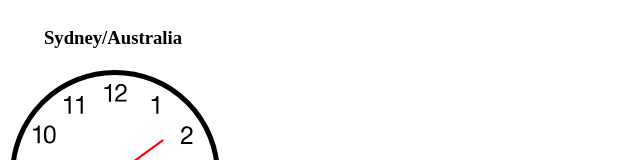
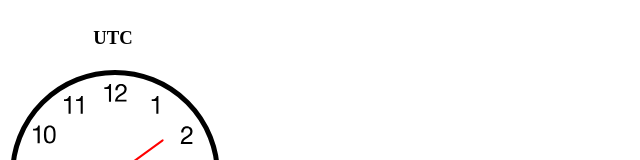
Before and after one commit to waynezdev/challenge-ticking-clock, a React (Create React App) app: page / in a window 1280 px wide. Shown: the top 160 px of the page, without its empty margins (0-640 px from the left). Built offline with nearby package versions, Linux system fonts and the light colour scheme.

Commit message:
updated to get the timezone from the users system

```diff
--- a/src/App.js
+++ b/src/App.js
@@ -4,7 +4,10 @@ import Clock from "./Clock";
 const App = (props) => {
     return (
         <div>
-            <Clock location="Sydney/Australia" date={new Date()} />
+            <Clock
+                timezone={Intl.DateTimeFormat().resolvedOptions().timeZone}
+                date={new Date()}
+            />
         </div>
     );
 }
--- a/src/Clock.js
+++ b/src/Clock.js
@@ -2,14 +2,13 @@ import React from "react";
 import "./Clock.css";
 
 const Clock = (props) => {
-    const current = props.date;
-    const seconds = current.getSeconds();
-    const minutes = current.getMinutes();
-    const hours = current.getHours();
+    const seconds = props.date.getSeconds();
+    const minutes = props.date.getMinutes();
+    const hours = props.date.getHours();
 
     return (
         <div className="container">
-            <h3 className="label">{props.location}</h3>
+            <h3 className="label">{props.timezone}</h3>
             <article className="clock">
                 <div className="hours-container">
                     <div className="hours" style={{ transform: `rotateZ(${(hours * 30) + (minutes / 2)}deg)`}}></div>
```
